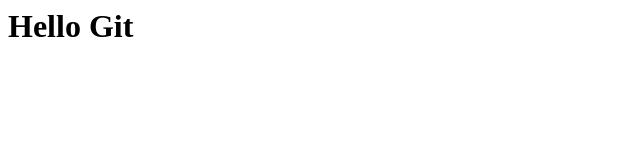
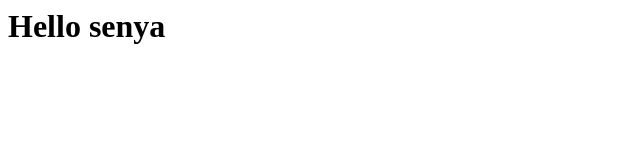
Before and after one commit to n3m4itskiy/test-repository, a plain HTML site: page index.html in a window 1280 px wide. Shown: the full height of the page, 0-640 px from the left. Drawn offline with Linux system fonts and the light colour scheme.

Commit message:
Wrong commit

```diff
--- a/index.html
+++ b/index.html
@@ -1 +1 @@
-<h1>Hello Git<h1>
+<h1>Hello senya<h1>
```
